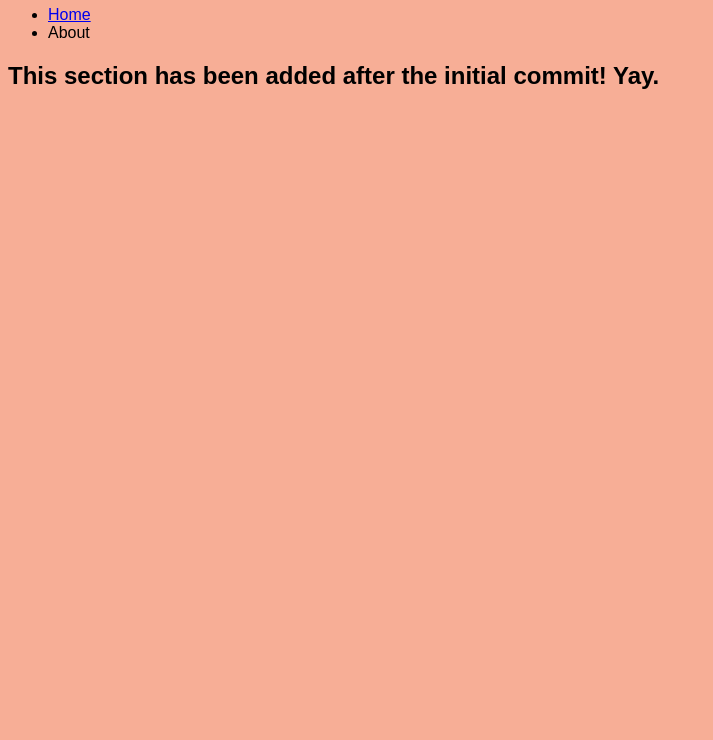
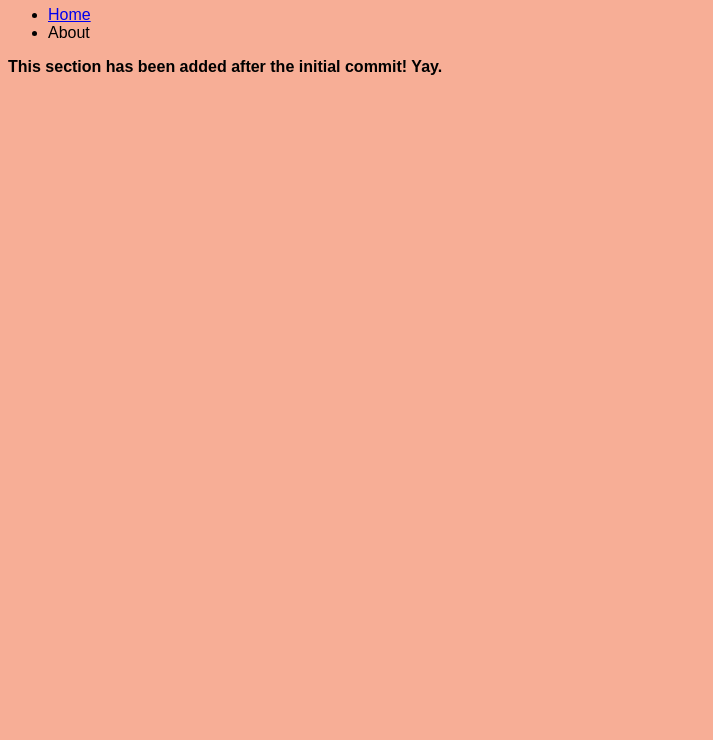
Before and after one commit to surlyMonk/Test-Stub-Site-Upload, a plain HTML site: page about.html in a window 1280 px wide. Shown: the part 60-800 px from the top of the page, without its empty margins (0-713 px from the left). Drawn offline with Linux system fonts and the light colour scheme.

Commit message:
Edit css

```diff
--- a/css/style.css
+++ b/css/style.css
@@ -1,6 +1,10 @@
 body {
     background-color: tan;
     font-family: sans-serif;
+}
+
+h2 {
+    font-size: 1rem;
 }
 
 #home {
```
